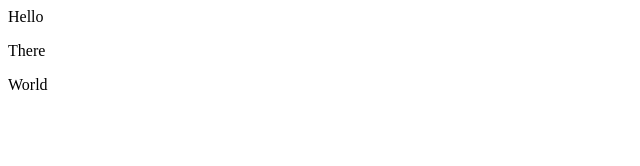
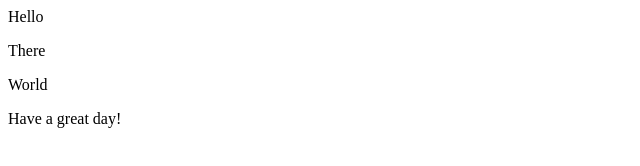
Before and after one commit to rjmchi/demo-repo, a plain HTML site: page index.html in a window 1280 px wide. Shown: the whole page, without its empty margins (0-640 px from the left). Drawn offline with Linux system fonts and the light colour scheme.

Commit message:
adds line

```diff
--- a/index.html
+++ b/index.html
@@ -9,5 +9,6 @@
     <div>Hello</div>
     <p>There</p>
     <p>World</p>
+    <p>Have a great day!</p>
 </body>
 </html>
```
